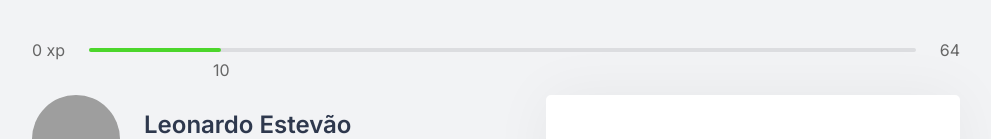
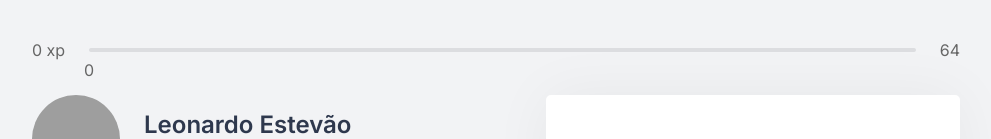
Before and after one commit to LeoEstevao/NLW4-Nextjs, a Next.js app: page / in a window 1280 px wide. Shown: the top 139 px of the page, without its empty margins (144-1135 px from the left). Built offline with nearby package versions, Linux system fonts and the light colour scheme; grey boxes are pictures that could not be loaded.

Commit message:
Added cookies to storage progress info (with js-cookie package)

```diff
--- a/package.json
+++ b/package.json
@@ -8,11 +8,13 @@
     "start": "next start"
   },
   "dependencies": {
+    "js-cookie": "^2.2.1",
     "next": "10.0.7",
     "react": "17.0.1",
     "react-dom": "17.0.1"
   },
   "devDependencies": {
+    "@types/js-cookie": "^2.2.6",
     "@types/node": "^14.14.31",
     "@types/react": "^17.0.2",
     "@types/react-dom": "^17.0.1",
--- a/src/contexts/ChallengesContext.tsx
+++ b/src/contexts/ChallengesContext.tsx
@@ -1,5 +1,7 @@
 import { createContext, useState, ReactNode, useEffect } from 'react';
+import Cookies from 'js-cookie';
 import challenges from '../../challenges.json';
+
 
 interface Challenge {
     type: 'body' | 'eye';
@@ -20,15 +22,21 @@
 }
 
 interface ChallengesProviderProps {
-    children: ReactNode
+    children: ReactNode;
+    level: number;
+    currentExperience: number;
+    challengesCompleted: number;
 }
 
 export const ChallengesContext = createContext({} as ChallengesContextData);
 
-export function ChallengesProvider( { children }: ChallengesProviderProps ) {
-    const [level, setLevel] = useState(1);
-    const [currentExperience, setCurrentExperience] = useState(10);
-    const [challengesCompleted, setChallengesCompleted] = useState(0);
+export function ChallengesProvider( {
+    children,
+    ...rest
+}: ChallengesProviderProps ) {
+    const [level, setLevel] = useState(rest.level ?? 1);
+    const [currentExperience, setCurrentExperience] = useState(rest.currentExperience ?? 0);
+    const [challengesCompleted, setChallengesCompleted] = useState(rest.challengesCompleted ?? 0);
 
     const [activeChallenge, setActiveChallenge] = useState(null);
 
@@ -39,6 +47,13 @@
         // Browser API
        Notification.requestPermission();
     }, [])
+
+    useEffect(() => {
+
+        Cookies.set('level', String(level))
+        Cookies.set('currentExperience', String(currentExperience))
+        Cookies.set('challengesCompleted', String(challengesCompleted))
+    }, [level, currentExperience, challengesCompleted])
 
     function levelUp() {
         setLevel( level + 1 )
--- a/src/pages/_app.tsx
+++ b/src/pages/_app.tsx
@@ -1,12 +1,9 @@
 // This is the 'root' file that react will render
 import '../styles/global.css';
-import { ChallengesProvider } from '../contexts/ChallengesContext';
 function MyApp({ Component, pageProps }) {
 
   return (
-    <ChallengesProvider>
-        <Component {...pageProps} />
-    </ChallengesProvider>
+      <Component {...pageProps} />
   )
 }
 
--- a/src/pages/index.tsx
+++ b/src/pages/index.tsx
@@ -5,17 +5,30 @@
 import { ChallengeBox } from "../components/ChallengeBox";
 
 import Head from 'next/head';
-
+import { GetServerSideProps } from 'next';
 import styles from '../styles/pages/Home.module.css';
 import { CountdownProvider } from "../contexts/CountdownContext";
+import { ChallengesProvider } from "../contexts/ChallengesContext";
 
-export default function Home() {
+interface HomeProps {
+  level: number;
+  currentExperience: number;
+  challengesCompleted: number;
+}
+
+export default function Home(props: HomeProps) {
   return (
+    <ChallengesProvider
+      level={props.level}
+      currentExperience={props.currentExperience}
+      challengesCompleted={props.challengesCompleted}
+    >
+
     <div className={styles.container}>
       <Head>
         <title> Inicio | Move.It</title>
       </Head>
-
+      {console.log(props)}
       <ExperienceBar />
 
       {/* // PS: CountdownProvider have access of ChallengesProvider, but ChallengesProvider don't have access of CountdownProvider.
@@ -35,5 +48,23 @@
       </CountdownProvider>
 
     </div>
+</ChallengesProvider>
   )
+
 }
+
+// Everything inside this async function, will only be rendered by Server, and not the browser
+// This is the next 'intermediary' way to render, that can communicate with our server, apply logics and send the 'html' on our browser, instead of let javascript render our html and the SEO of our page (get by crawler) be 'blanc'
+// ctx = context
+export const getServerSideProps: GetServerSideProps = async (ctx) => {
+
+  const { level, currentExperience, challengesCompleted } = ctx.req.cookies;
+
+  return {
+    props: {
+      level: Number(level),
+      currentExperience: Number(currentExperience),
+      challengesCompleted: Number(challengesCompleted)
+    }
+  }
+}
```
Also changed, not shown: 1 other file (tests, documents, lock files or other folders).
